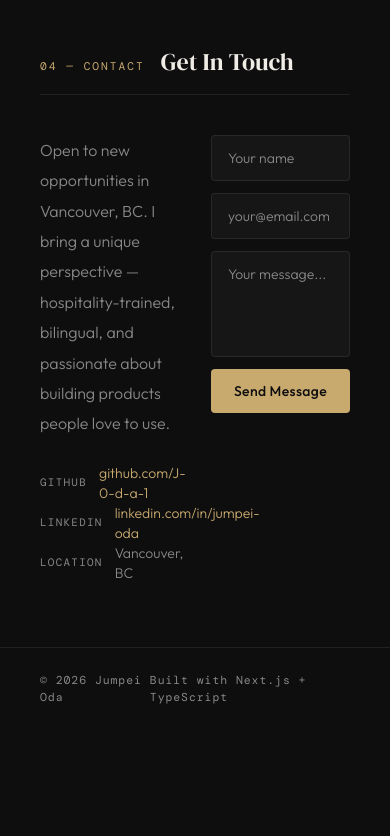
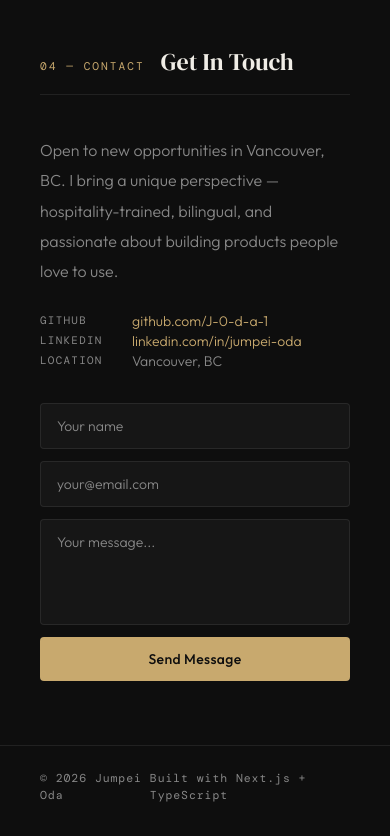
Before and after one commit to J-0-d-a-1/my-website, a Next.js app: page /en in a window 390 px wide. Shown: the part 2633-3469 px from the top of the page. Before the commit the page ends 3371 px from the top, so only its background shows below. Built offline with nearby package versions, Linux system fonts and the light colour scheme; no server answers.

Commit message:
Contact.tsx styling fixed for mobile-v

```diff
--- a/src/components/Contact.tsx
+++ b/src/components/Contact.tsx
@@ -28,10 +28,10 @@ export default function Contact() {
         <span className="section-label">{t("section_label")}</span>
         <h2 className="font-serif text-2xl">{t("section_title")}</h2>
       </div>
-      <div className="grid grid-cols-2 gap-8 items-start">
+      <div className="grid grid-cols-1 md:grid-cols-2 gap-8 items-start">
         <div>
           <p className="text-base text-muted leading-[1.9] mb-6">{t("bio")}</p>
-          <div className="flex items-center gap-3 text-sm">
+          <div className="flex items-center gap-3 text-sm flex-wrap">
             <span className="text-[0.68rem] font-mono tracking-[0.12em] uppercase text-muted w-20">
               {t("github")}
             </span>
--- a/src/components/Skills.tsx
+++ b/src/components/Skills.tsx
@@ -43,7 +43,7 @@ export default function Skills() {
               {group.skills.map((skill, i) => (
                 <li
                   key={skill}
-                  className={`text-[0.8rem] text-muted py-1.5 ${i < group.skills.length - 1 ? "border-b border-white/[0.08]" : ""}`}
+                  className={`text-[0.8rem] text-muted py-1.5 wrap-break-word ${i < group.skills.length - 1 ? "border-b border-white/[0.08]" : ""}`}
                 >
                   {skill}
                 </li>
```
